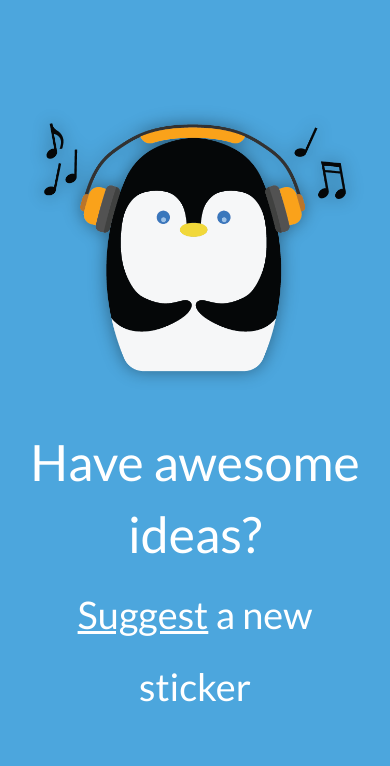
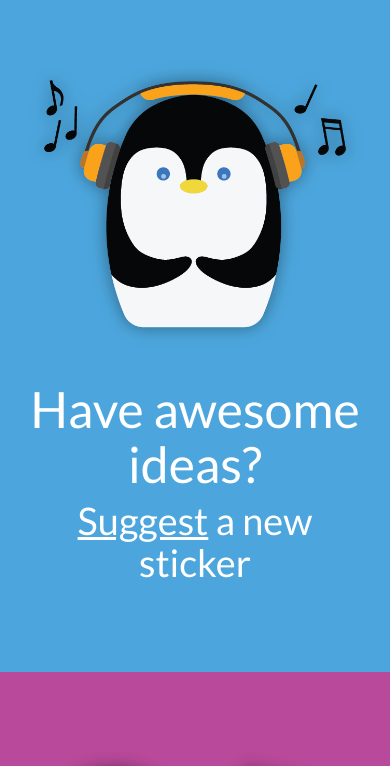
Before and after one commit to naher94/penguin.rehanbutt.com, a plain HTML site: page index.html in a window 390 px wide. Shown: the part 1198-1964 px from the top of the page. Drawn offline with Linux system fonts and the light colour scheme.

Commit message:
Mobile Styling added

```diff
--- a/css/penguin.css
+++ b/css/penguin.css
@@ -9,19 +9,19 @@ html,body,h1,h2,h3,h4,h5,h6{
 h1{
 	font-size: 64px;
 	font-weight: 700;
-	line-height: 4.5rem;
+	line-height: 1.4;
 }
 
 h2{
 	font-size: 60px;
 	font-weight: 400;
-	line-height: 4.5rem;
+	line-height: 1.4;
 }
 
 h3{
 	font-size: 48px;
 	font-weight: 400;
-	line-height: 4.5rem;
+	line-height: 1.4;
 }
 
 a{
@@ -98,9 +98,11 @@ section:nth-child(4){
 	}
 	h2{
 		font-size: 50px;
+		line-height: 1.1;
 	}
 	h3{
 		font-size: 38px;
+		line-height: 1.1;
 	}
 
 }
```
